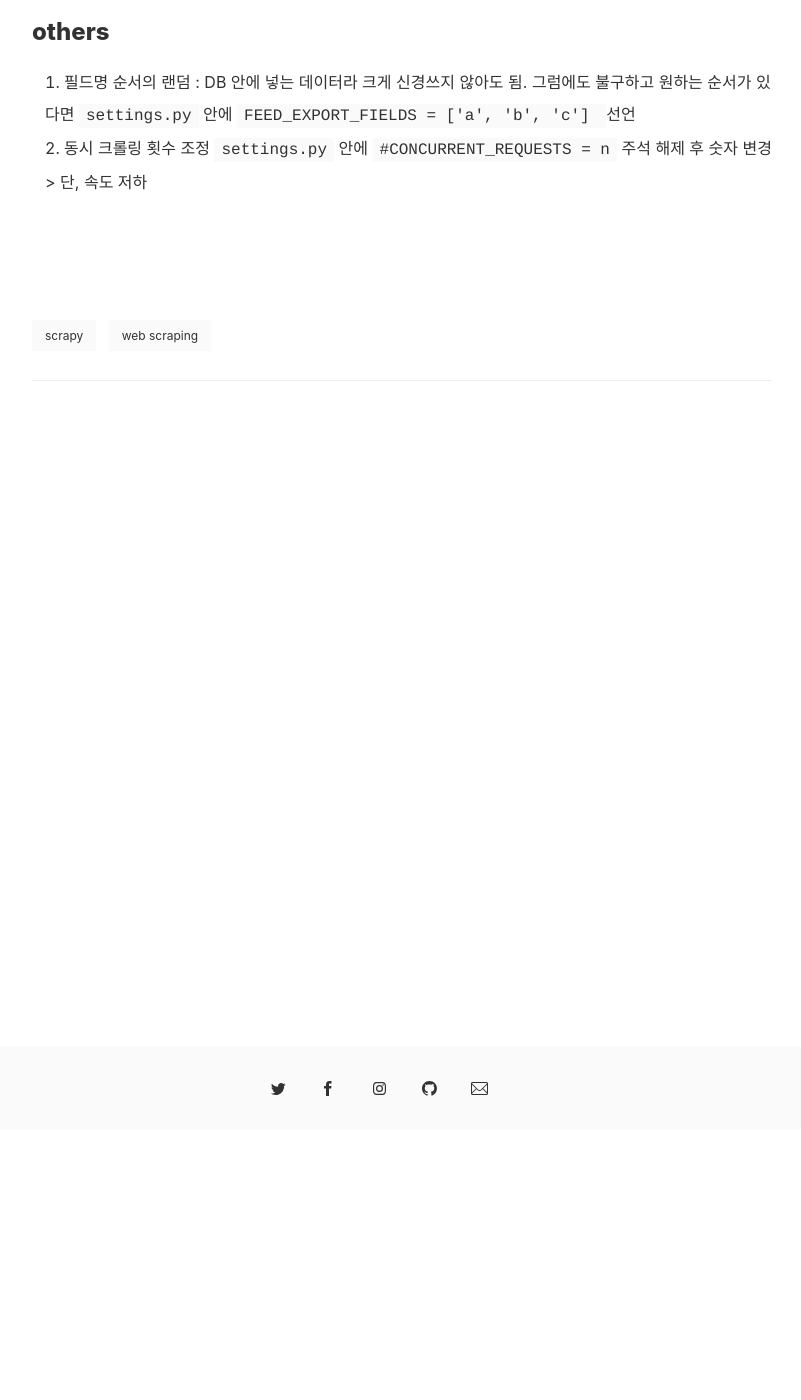
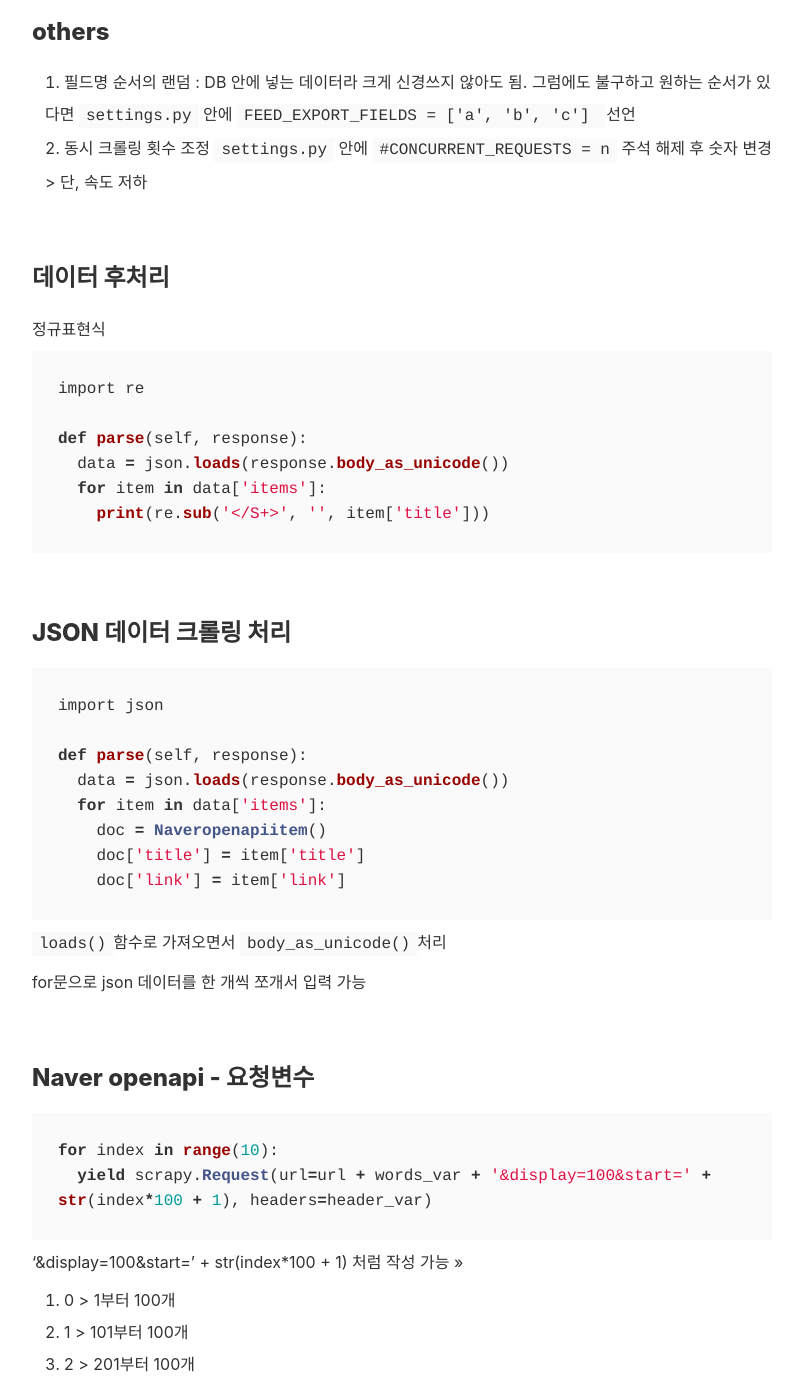
Before and after one commit to 42cosmos/42cosmos.github.io, a Jekyll site: the page built from _posts/Web Scraping/Scrapy/2020-01-21-[4]-Scrapy-Understanding-of-Scrapy.md, in a window 1280 px wide and 1400 px high, scrolled down 270 px. Shown: the whole window, without its empty margins (271-1072 px from the left). Built offline with Jekyll 4.4.1, drawn with Linux system fonts in a browser that asks for light colours; comment, search, counter and statistics services are not loaded; before the commit the page ends 900 px from its top, so only the background shows below that; some of the changed text lies outside the part shown.

Commit message:
modified navigations

````diff
--- a/_includes/navigation.html
+++ b/_includes/navigation.html
@@ -41,12 +41,12 @@
 			<li>
 				<a class='c-nav__link' href="/Study/DB">Database</a>
 			</li>
-			<li>
+			<!-- <li>
 				<a class='c-nav__link' href="/Study/CTM">Coding The Matrix</a>
-			</li>
-			<li>
+			</li> -->
+			<!-- <li>
 				<a class='c-nav__link' href="/Study/AWS">AWS</a>
-			</li>
+			</li> -->
 
 		</ul>
 
--- a/_posts/Web Scraping/Scrapy/2020-01-21-[4]-Scrapy-Understanding-of-Scrapy.md
+++ b/_posts/Web Scraping/Scrapy/2020-01-21-[4]-Scrapy-Understanding-of-Scrapy.md
@@ -1,6 +1,6 @@
 ---
 layout: post
-title: '[4] Scrapy Practices '
+title: '[4] Scrapy Practices'
 categories: [Study/Web Scraping]
 tags: [scrapy, web scraping]
 
@@ -11,3 +11,60 @@ tags: [scrapy, web scraping]
 1. 필드명 순서의 랜덤 : DB 안에 넣는 데이터라 크게 신경쓰지 않아도 됨. 그럼에도 불구하고 원하는 순서가 있다면 `settings.py` 안에 `FEED_EXPORT_FIELDS = ['a', 'b', 'c'] ` 선언
 2. 동시 크롤링 횟수 조정
     `settings.py` 안에 `#CONCURRENT_REQUESTS = n`  주석 해제 후 숫자 변경 > 단, 속도 저하
+
+
+
+### 데이터 후처리
+
+정규표현식
+
+```python
+import re
+
+def parse(self, response):
+  data = json.loads(response.body_as_unicode())
+  for item in data['items']:
+    print(re.sub('</S+>', '', item['title']))
+```
+
+
+
+### JSON 데이터 크롤링 처리
+
+```python
+import json
+
+def parse(self, response):
+  data = json.loads(response.body_as_unicode())
+  for item in data['items']:
+    doc = Naveropenapiitem()
+    doc['title'] = item['title']
+    doc['link'] = item['link']
+```
+
+`loads()`함수로 가져오면서 `body_as_unicode()`처리
+
+for문으로 json 데이터를 한 개씩 쪼개서 입력 가능
+
+
+
+### Naver openapi - 요청변수
+
+```python
+for index in range(10):
+  yield scrapy.Request(url=url + words_var + '&display=100&start=' + str(index*100 + 1), headers=header_var)
+```
+
+'&display=100&start=' + str(index*100 + 1)  처럼 작성 가능 >>
+
+1. 0 > 1부터 100개
+2. 1 > 101부터 100개
+3. 2 > 201부터 100개
+
+
+
+
+
+### 숙제
+
+\<b>,\n, \t ... 등의 태그 없애기
````
Also changed, not shown: _posts/AWS/2020-01-14-AWS-tutorials.md (deleted, +0 -10 lines), _posts/AWS/2020-01-22-AWS-Online-sessions.md (deleted, +0 -20 lines), _posts/Git/2019-12-18-[1]-Git-Study.md (renamed from _posts/Git/2019-12-18-Git-Study.md, +1 -1 lines), _posts/Git/2020-01-24-[2]-Git-Study.md (added, +116 -0 lines), _posts/Web Scraping/Scrapy/2020-01-21-[5]-Scrapy-&-Selenium-warp-up.md (added, +41 -0 lines).
